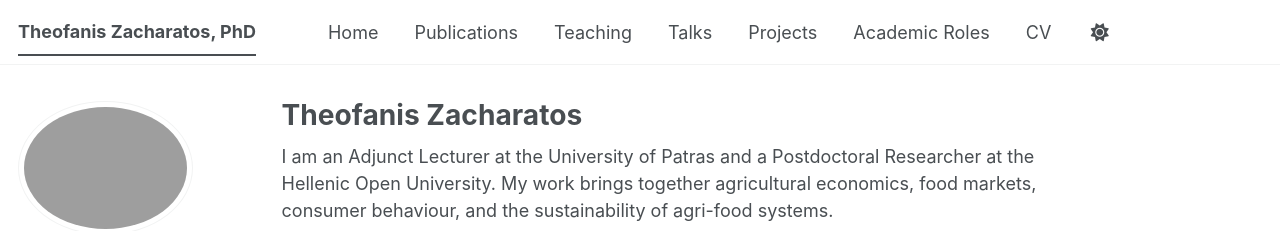
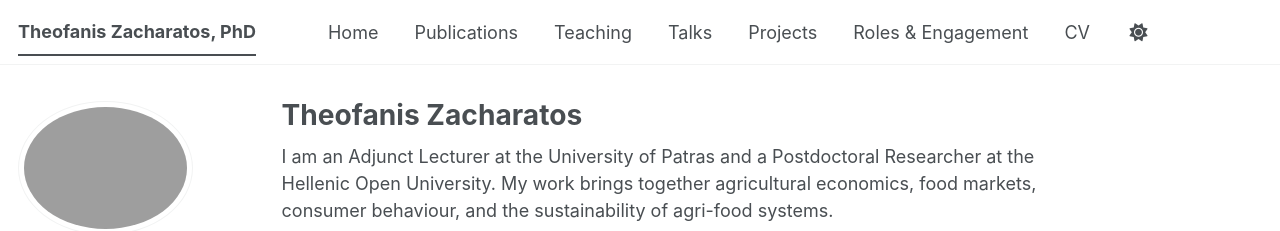
Before and after one commit to TheofanisZacharatos/theofaniszacharatos.github.io, a Jekyll site: the page built from _pages/about.md, in a window 1280 px wide. Shown: the top 231 px of the page. Built offline with Jekyll 4.4.1, drawn with Linux system fonts in a browser that asks for light colours; a style sheet for code colours, icons or effects is not loaded.

Commit message:
Update navigation.yml

```diff
--- a/_data/navigation.yml
+++ b/_data/navigation.yml
@@ -23,7 +23,7 @@ main:
   - title: "Projects"
     url: /projects/
 
-  - title: "Academic Roles"
+  - title: "Roles & Engagement"
     url: /academic-service/
 
   - title: "CV"
```
